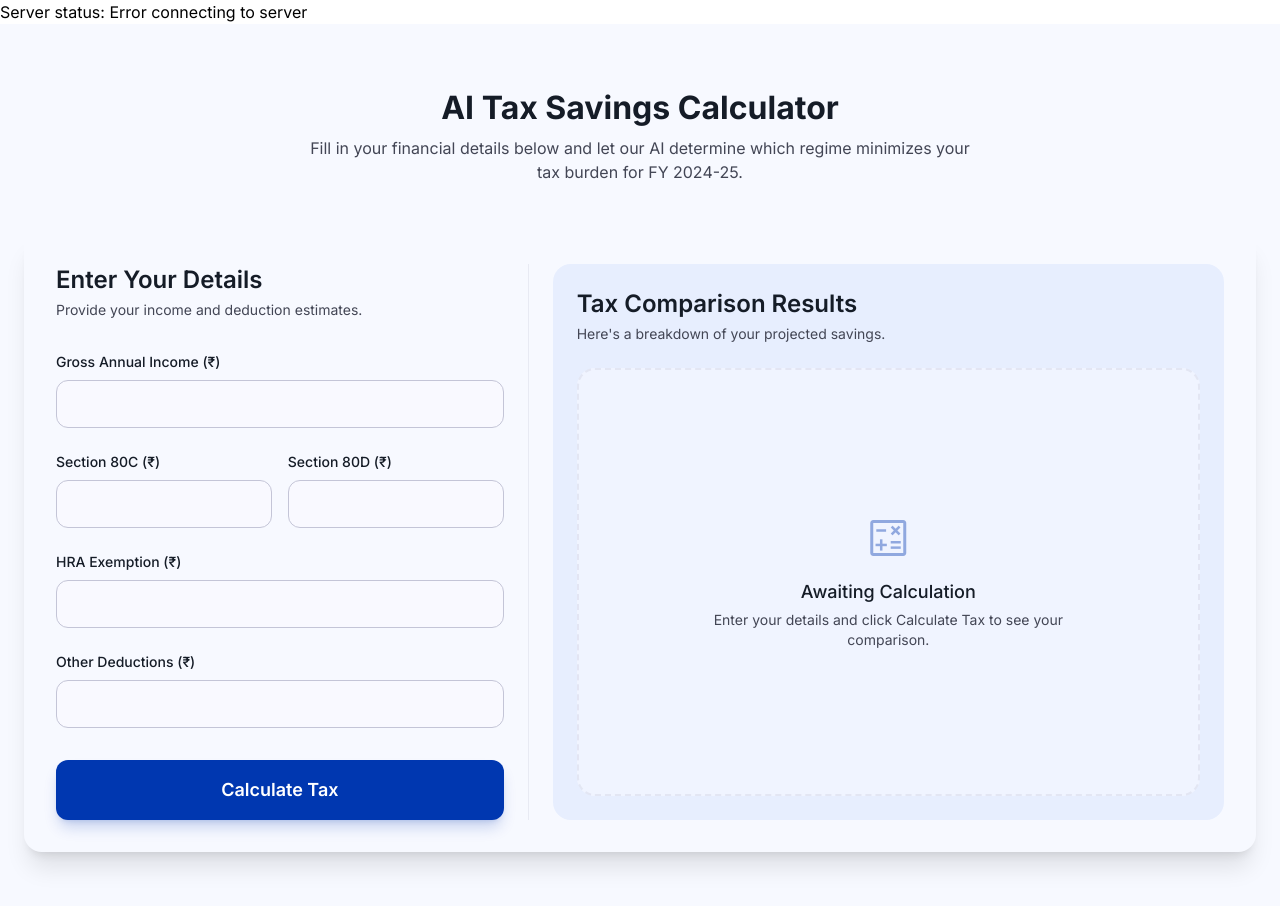
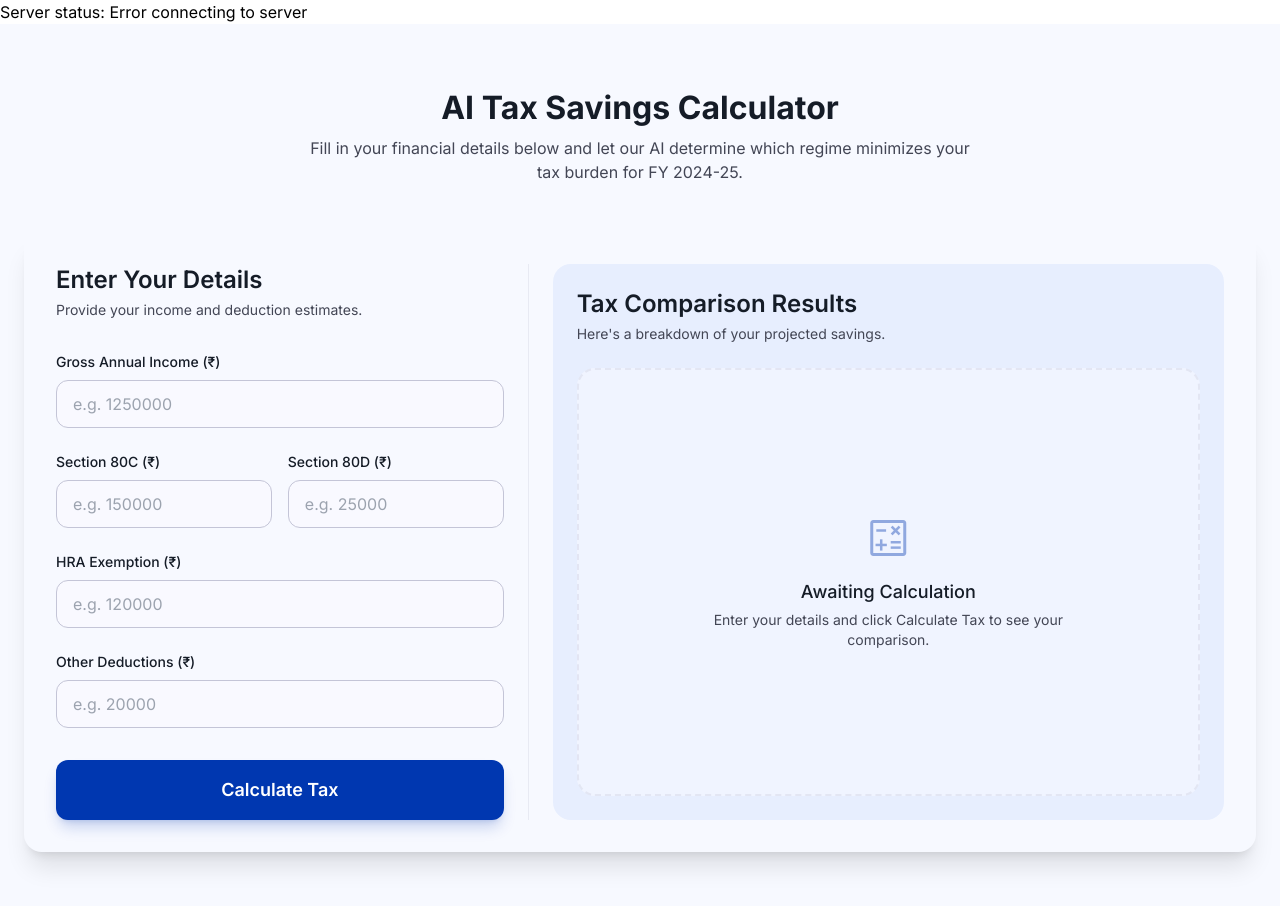
Before and after one commit to chaitradhake/ITR-Filling-Assistant, a React (Vite) app in the folder client/: page / in a window 1280 px wide. Shown: the top 906 px of the page. Built offline with nearby package versions, Linux system fonts and the light colour scheme; no server answers.

Commit message:
Update Result Section

```diff
--- a/client/src/components/TaxCalculator.jsx
+++ b/client/src/components/TaxCalculator.jsx
@@ -147,6 +147,7 @@ Generated by AI Tax Filling Assistant.
                     type="number"
                     value={income}
                     onChange={(e) => setIncome(e.target.value)}
+                    placeholder="e.g. 1250000"
                     required
                     min="0"
                   />
@@ -160,6 +161,7 @@ Generated by AI Tax Filling Assistant.
                       type="number"
                       value={section80C}
                       onChange={(e) => setSection80C(e.target.value)}
+                      placeholder="e.g. 150000"
                       min="0"
                     />
                   </div>
@@ -170,6 +172,7 @@ Generated by AI Tax Filling Assistant.
                       type="number"
                       value={section80D}
                       onChange={(e) => setSection80D(e.target.value)}
+                      placeholder="e.g. 25000"
                       min="0"
                     />
                   </div>
@@ -182,6 +185,7 @@ Generated by AI Tax Filling Assistant.
                     type="number"
                     value={hraExemption}
                     onChange={(e) => setHraExemption(e.target.value)}
+                    placeholder="e.g. 120000"
                     min="0"
                   />
                 </div>
@@ -193,6 +197,7 @@ Generated by AI Tax Filling Assistant.
                     type="number"
                     value={otherDeductions}
                     onChange={(e) => setOtherDeductions(e.target.value)}
+                    placeholder="e.g. 20000"
                     min="0"
                   />
                 </div>
```
